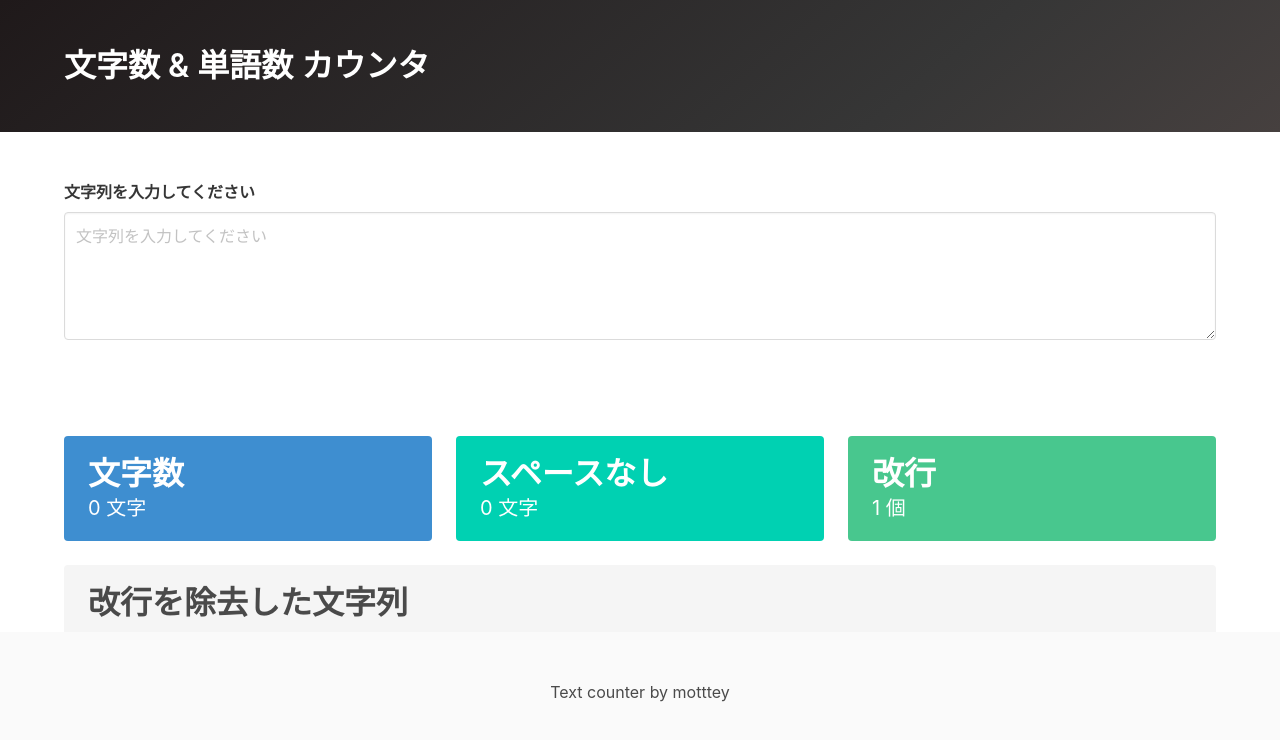
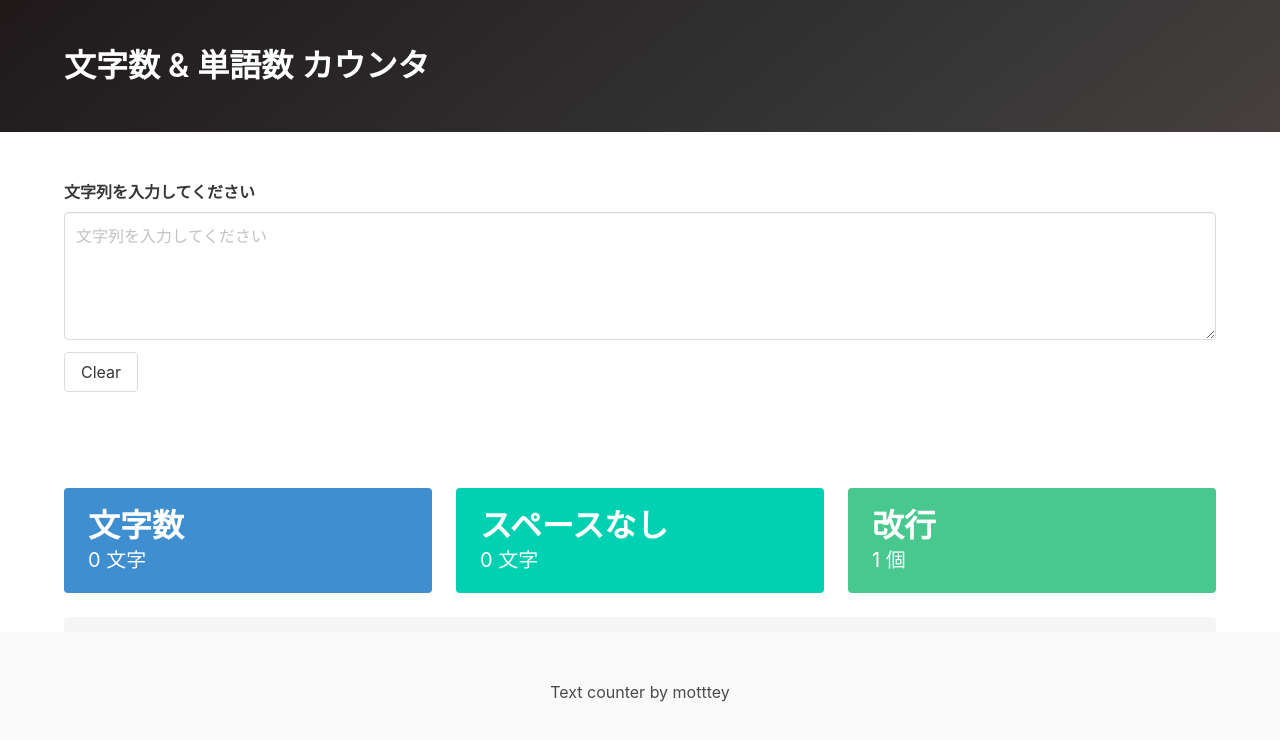
Before and after one commit to motttey/text-length-counter, a React (Create React App) app: page / in a window 1280 px wide. Shown: the top 740 px of the page. Built offline with nearby package versions, Linux system fonts and the light colour scheme.

Commit message:
clear input using button

```diff
--- a/src/App.js
+++ b/src/App.js
@@ -1,18 +1,18 @@
-import { useEffect, useState } from "react";
-import { fetchImages } from "./api";
+import { useState } from "react";
 import TextareaAutosize from 'react-textarea-autosize';
+import React from 'react';
 
 function Form(props) {
 
   function handleSubmit(event) {
     event.preventDefault();
-    // const { breed } = event.target.elements;
+    props.onChangeInput('');
   }
   return (
     <div>
-      <form onSubmit={handleSubmit}>
-        <div className="control is-expanded">
-          <div class="field">
+      <form>
+        <div className="control">
+          <div class="field is-expanded">
             <label class="label">文字列を入力してください</label>
             <div class="control">
               <TextareaAutosize
@@ -25,6 +25,13 @@ function Form(props) {
                 onChange={(e) => props.onChangeInput(e.target.value)}
               >
               </TextareaAutosize>
+            </div>
+          </div>
+          <div class="field is-right">
+            <div class="control">
+              <button class="button" onClick={handleSubmit}>
+                Clear
+              </button>
             </div>
           </div>
         </div>
@@ -90,10 +97,6 @@ function Header() {
   );
 }
 
-function Loading() {
-  return <p>Loading...</p>;
-}
-
 function Main() {
   const [textInput, setTextInput] = useState('');
 
--- a/src/index.js
+++ b/src/index.js
@@ -1,5 +1,6 @@
 import "bulma/css/bulma.css";
 import { render } from "react-dom";
 import App from "./App";
+import React from 'react';
 
 render(<App />, document.querySelector("#content"));
```
